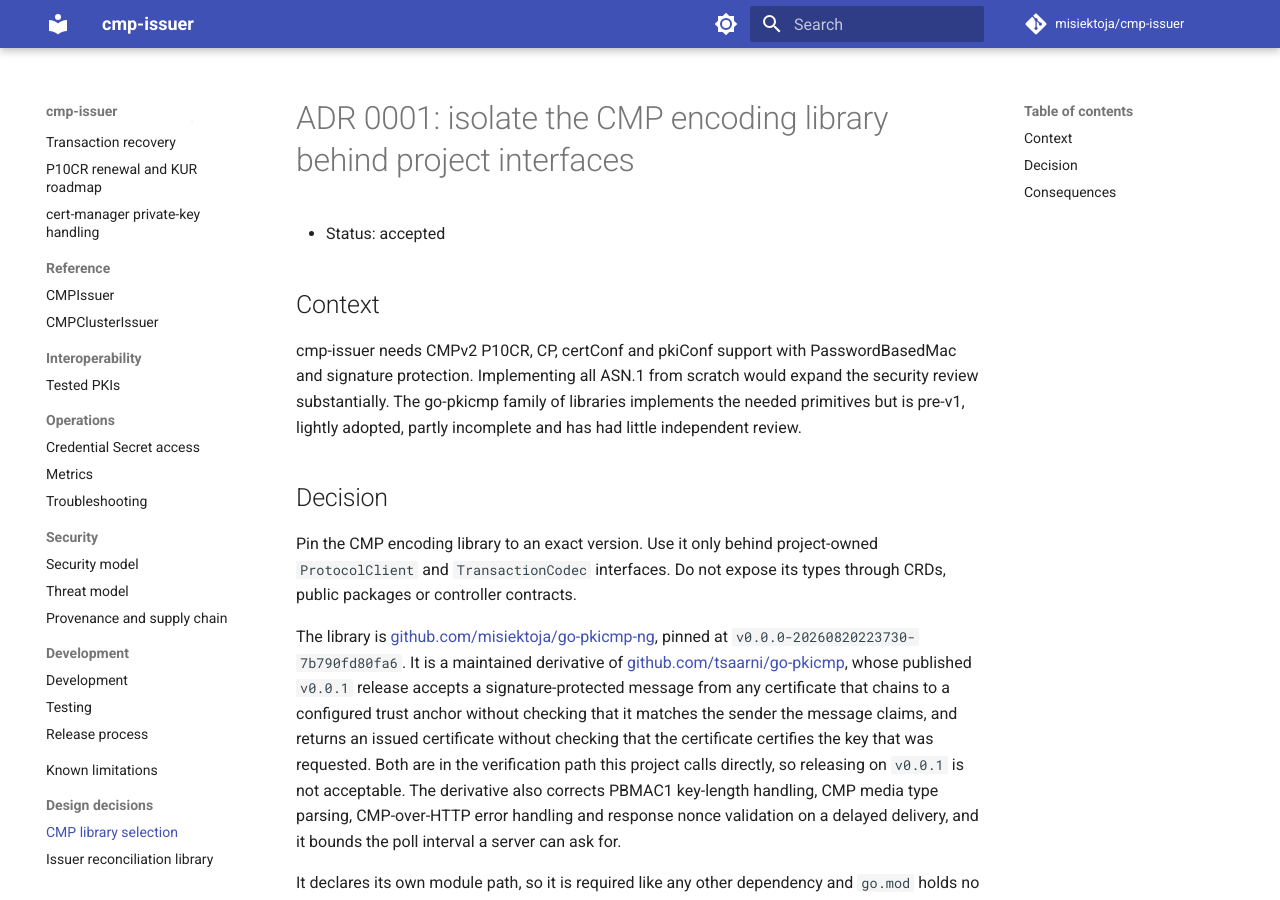
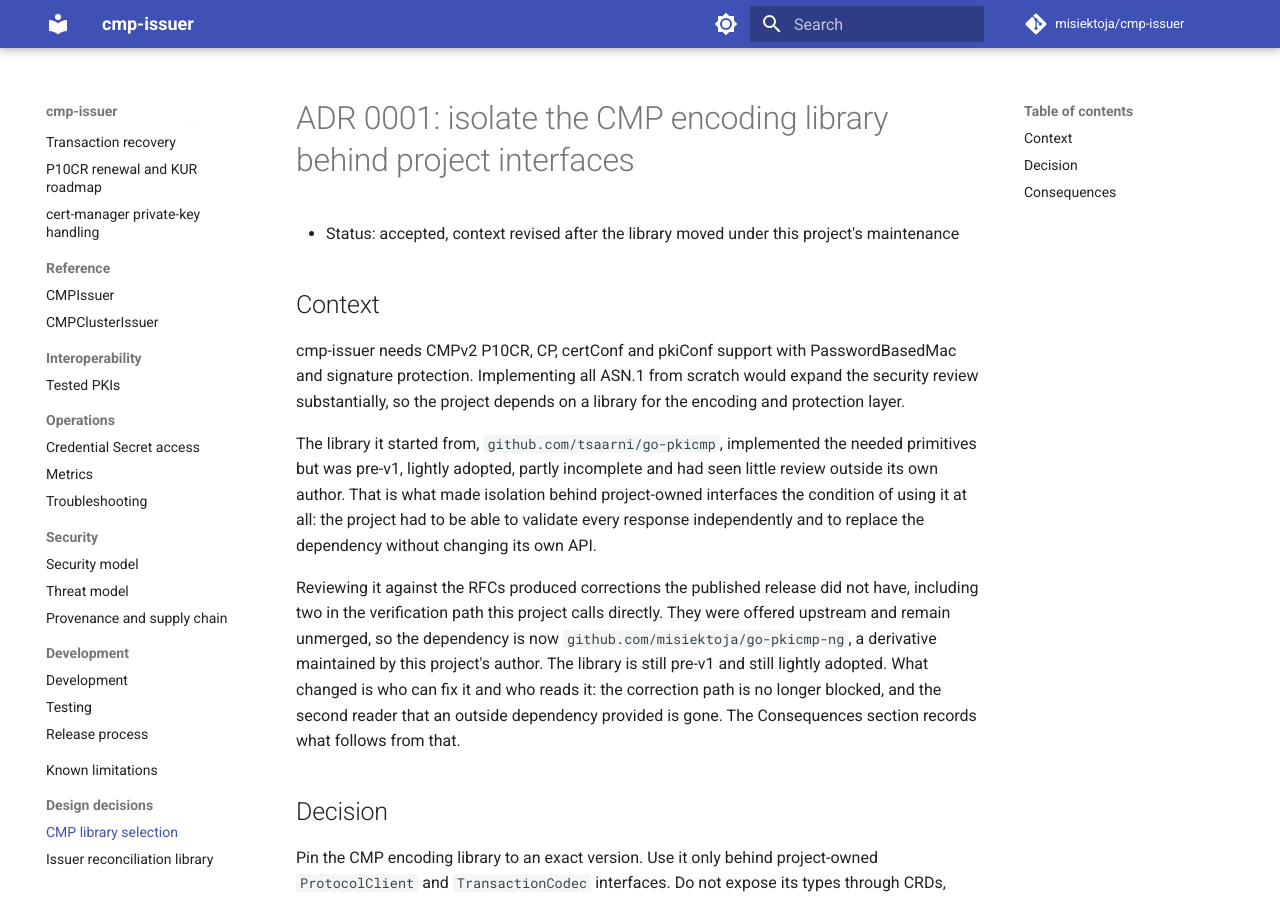
Before and after one commit to misiektoja/cmp-issuer, an MkDocs documentation site: the page built from docs/adr/0001-cmp-library.md, in a window 1280 px wide and 900 px high. Built offline with MkDocs 1.6.1 and Material for MkDocs 9.7.7, drawn with Linux system fonts in a browser that asks for light colours; comment, search, counter and statistics services are not loaded.

Commit message:
docs(adr): rewrite the context around who maintains and reads the library

```diff
--- a/docs/adr/0001-cmp-library.md
+++ b/docs/adr/0001-cmp-library.md
@@ -1,10 +1,25 @@
 # ADR 0001: isolate the CMP encoding library behind project interfaces
 
-* Status: accepted
+* Status: accepted, context revised after the library moved under this project's maintenance
 
 ## Context
 
-cmp-issuer needs CMPv2 P10CR, CP, certConf and pkiConf support with PasswordBasedMac and signature protection. Implementing all ASN.1 from scratch would expand the security review substantially. The go-pkicmp family of libraries implements the needed primitives but is pre-v1, lightly adopted, partly incomplete and has had little independent review.
+cmp-issuer needs CMPv2 P10CR, CP, certConf and pkiConf support with PasswordBasedMac and signature
+protection. Implementing all ASN.1 from scratch would expand the security review substantially, so the
+project depends on a library for the encoding and protection layer.
+
+The library it started from, `github.com/tsaarni/go-pkicmp`, implemented the needed primitives but was
+pre-v1, lightly adopted, partly incomplete and had seen little review outside its own author. That is what
+made isolation behind project-owned interfaces the condition of using it at all: the project had to be
+able to validate every response independently and to replace the dependency without changing its own
+API.
+
+Reviewing it against the RFCs produced corrections the published release did not have, including two
+in the verification path this project calls directly. They were offered upstream and remain unmerged,
+so the dependency is now `github.com/misiektoja/go-pkicmp-ng`, a derivative maintained by this
+project's author. The library is still pre-v1 and still lightly adopted. What changed is who can fix
+it and who reads it: the correction path is no longer blocked, and the second reader that an outside
+dependency provided is gone. The Consequences section records what follows from that.
 
 ## Decision
 
```
